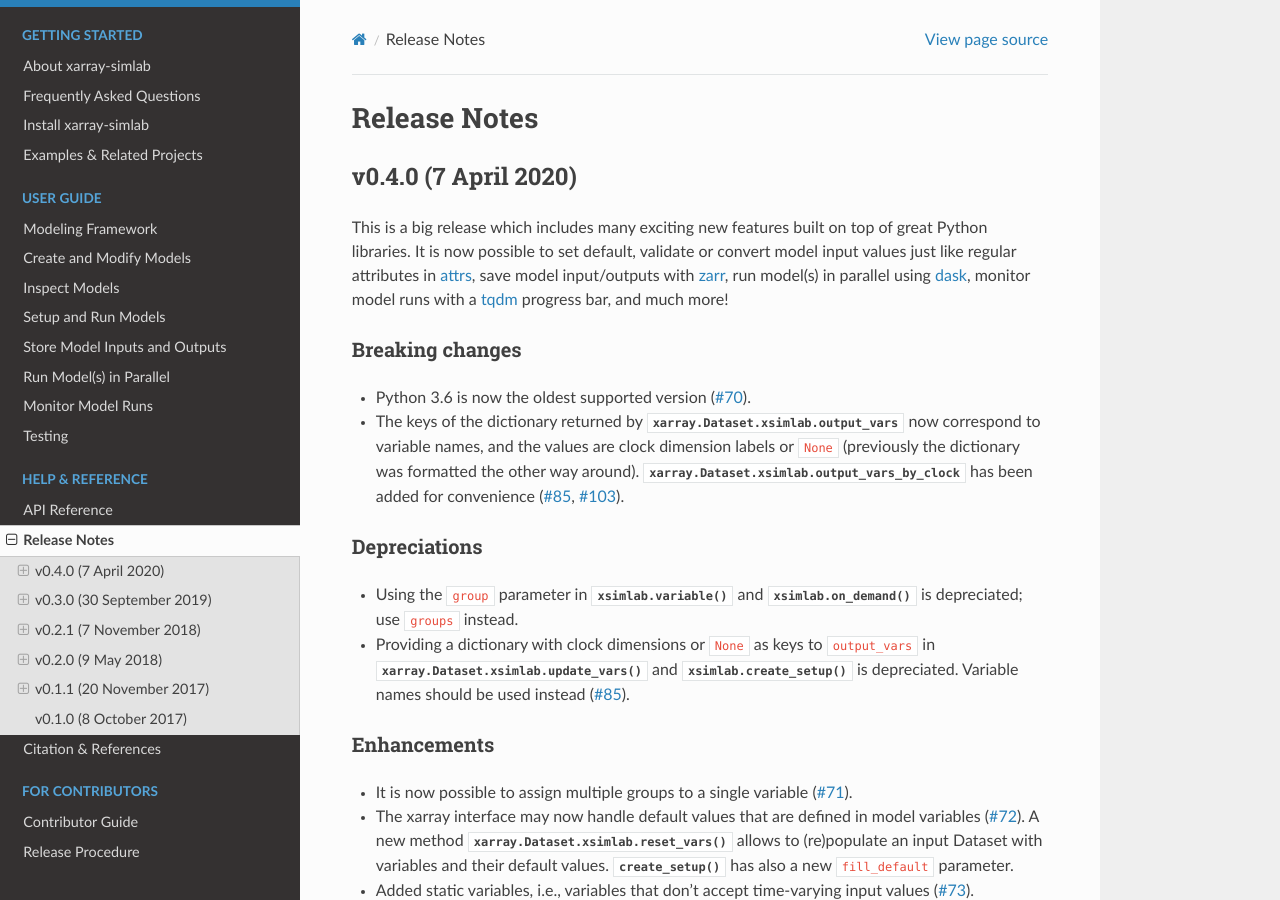
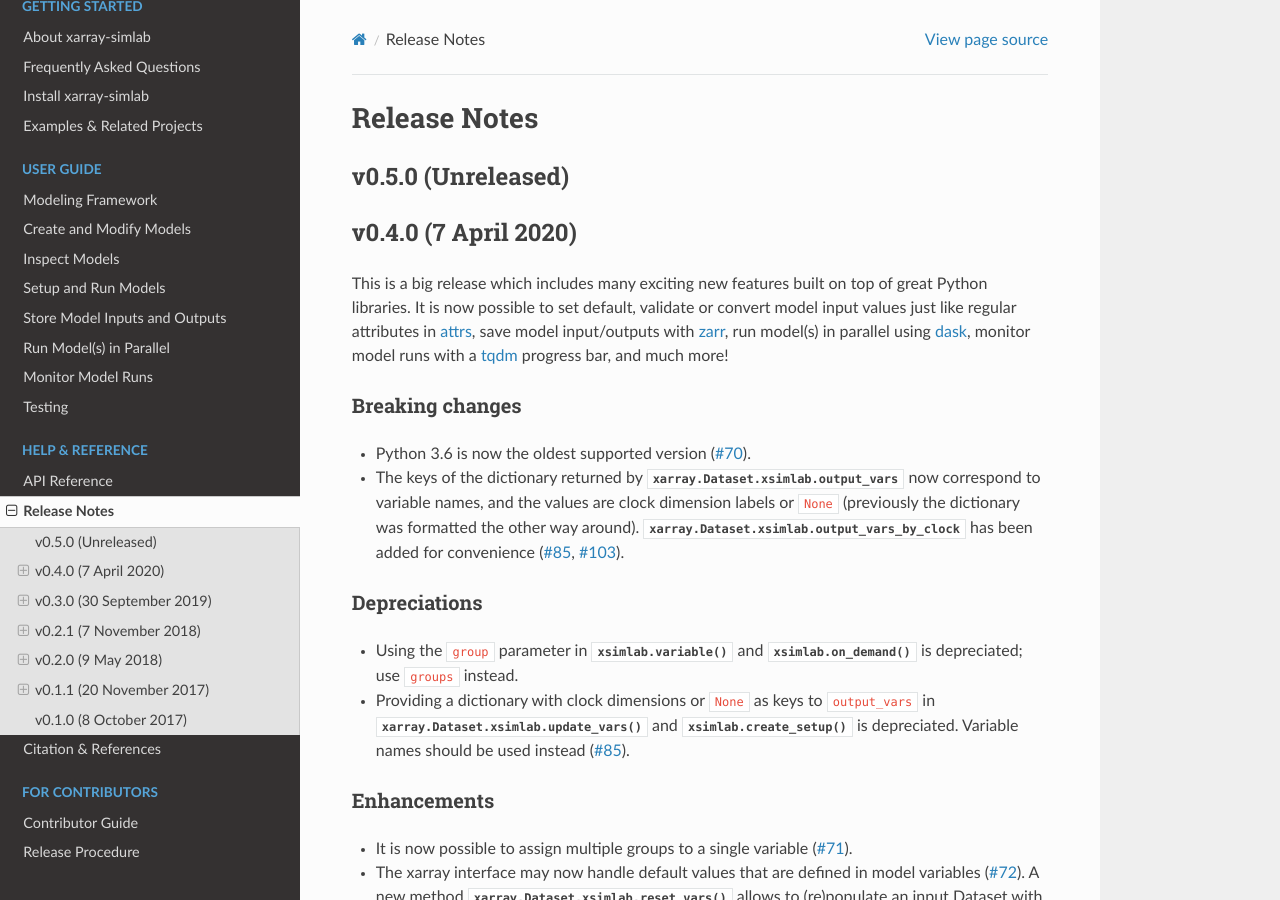
Before and after one commit to xarray-contrib/xarray-simlab, a Sphinx documentation site: the page built from doc/whats_new.rst, in a window 1280 px wide and 900 px high. Built offline with Sphinx 7.4.7 and the Read the Docs theme 2.0.0, drawn with Linux system fonts in a browser that asks for light colours; the version number could not be read and is left out.

Commit message:
revert to dev version

```diff
--- a/doc/whats_new.rst
+++ b/doc/whats_new.rst
@@ -2,6 +2,9 @@
 
 Release Notes
 =============
+
+v0.5.0 (Unreleased)
+-------------------
 
 v0.4.0 (7 April 2020)
 ---------------------
```
